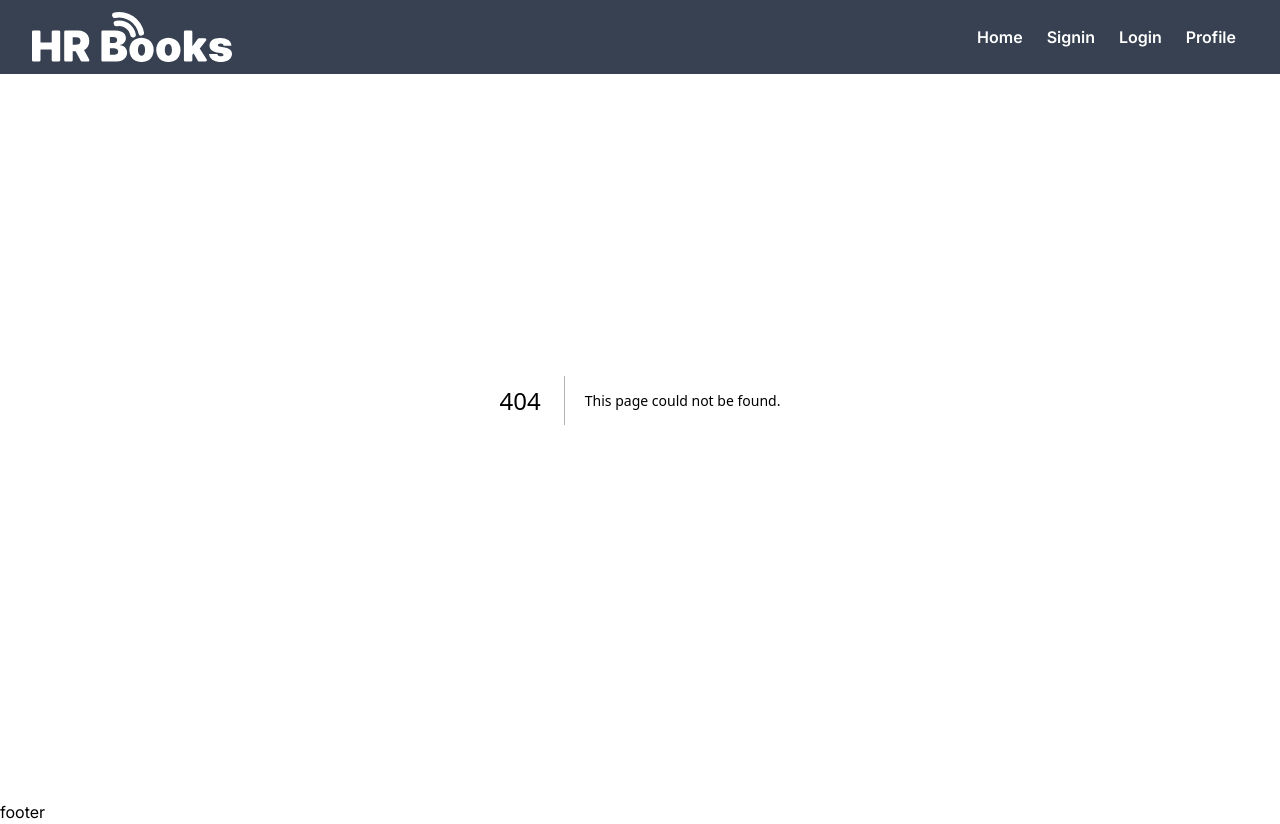
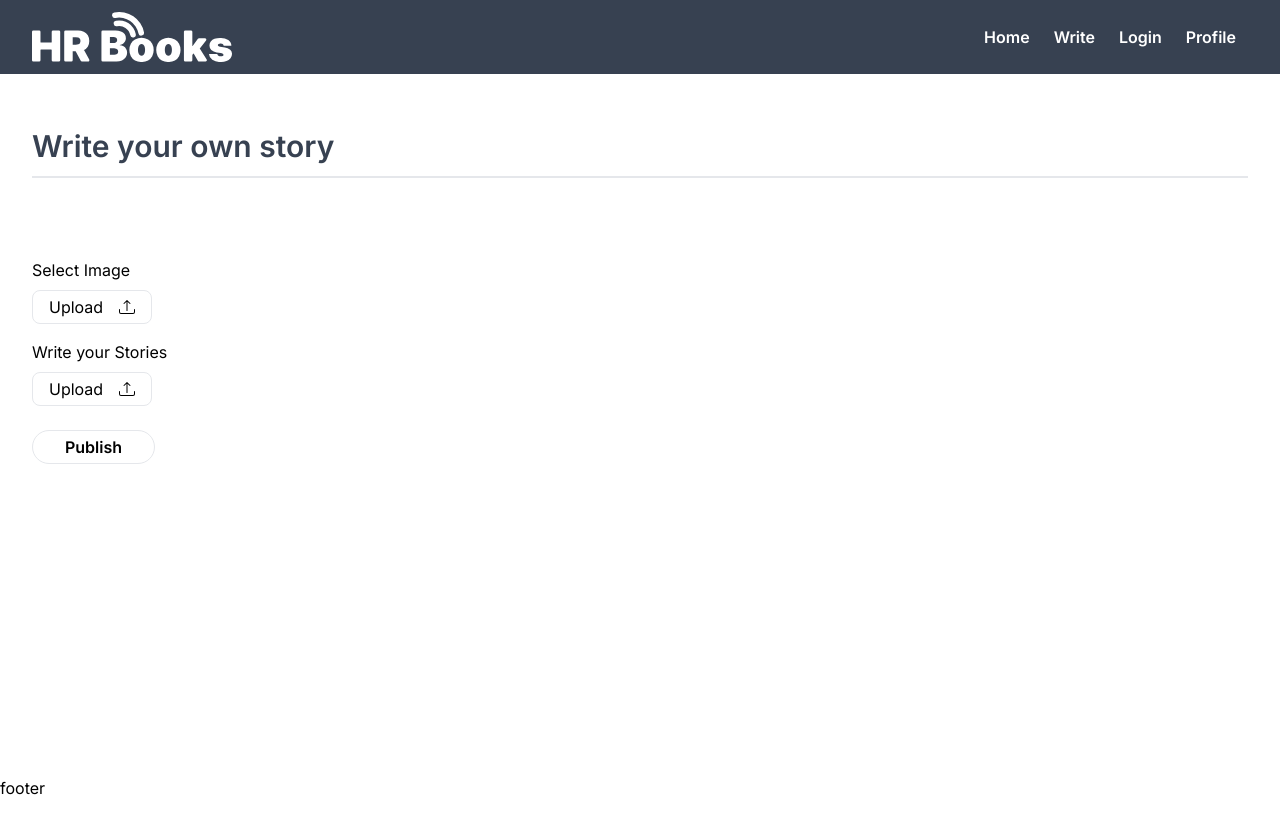
Before and after one commit to habib610/spring-blog, a Next.js app in the folder frontend/: page /write in a window 1280 px wide. Before the commit this address had no page. After the commit the page ends 800 px from the top, so only its background shows below. Built offline with nearby package versions, Linux system fonts and the light colour scheme.

Commit message:
upload-btn

```diff
--- a/frontend/components/home/Hero.tsx
+++ b/frontend/components/home/Hero.tsx
@@ -6,19 +6,19 @@ const Hero = () => {
                     <h1 className="text-4xl md:text-3xl lg:text-6xl text-black font-extrabold">
                         Read Books <br /> Publish knowledge
                     </h1>
-                    <p className="text-lg text-gray-500 my-2  ">
+                    <p className="text-lg text-gray-500 my-3  ">
                         Discover stories, thinking, and expertise from writers
                         on any topic.{" "}
                     </p>
 
-                    <form className=" w-[100%] md:w-[80%] flex rounded-full border transition-all shadow-sm  border-gray-400  focus-within:border-blue-500 items-center overflow-hidden relative">
+                    <form className=" w-[100%] md:w-[80%] flex rounded-full border transition-all shadow-sm  border-gray-400  focus-within:border-blue-500 items-center overflow-hidden relative mt-4">
                         <input
                             placeholder="Search for stories"
                             type="text"
                             className="outline-none border-none focus:border-none  px-3 w-full rounded-full  flex-1 h-full py-2 pl-6 "
                         />
 
-                        <button className="absolute top-0 right-0 bottom-0 px-4">
+                        <button className="absolute top-0 right-0 bottom-0 px-4 ">
                             <svg
                                 className="text-gray-600 h-4 w-4 fill-current"
                                 xmlns="http://www.w3.org/2000/svg"
--- a/frontend/constants/routes.ts
+++ b/frontend/constants/routes.ts
@@ -7,8 +7,8 @@ export const links = [
     },
     {
         id: 2,
-        label: "Signin",
-        link: "/",
+        label: "Write",
+        link: "/write",
     },
     {
         id: 3,
--- a/frontend/pages/_app.tsx
+++ b/frontend/pages/_app.tsx
@@ -14,10 +14,12 @@ export default function App({ Component, pageProps }: AppProps) {
             <header>
                 <Navbar />
             </header>
-            <main>
-                <Component {...pageProps} />
-            </main>
-            <footer>footer</footer>
+            <div className="min-h-screen flex flex-col">
+                <main className="flex-1">
+                    <Component {...pageProps} />
+                </main>
+                <footer>footer</footer>
+            </div>
         </div>
     );
 }
--- /dev/null
+++ b/frontend/pages/write/index.tsx
@@ -0,0 +1,46 @@
+import { BsUpload } from "react-icons/bs";
+import Container from "../../components/global/Container";
+import Title from "../../components/global/Title";
+const Write = () => {
+    return (
+        <Container>
+            <div className="  h-full pt-24 ">
+                <div className="border-b-2  mb-16">
+                    <Title title="Write your own story" />
+                </div>
+                <div className="pt-4">
+                    <h2>Select Image</h2>
+                    <button
+                        className="flex items-center justify-center px-4 py-1 border border-gray-200 rounded-lg text-md
+                    outline-none mt-2 transition-all hover:text-blue-700 hover:shadow-sm active:shadow-md
+                    hover:border-blue-500 "
+                    >
+                        Upload <BsUpload className="ml-4" />
+                    </button>
+                </div>
+                <div className="pt-4">
+                    <h2>Write your Stories</h2>
+                    <button
+                        className="flex items-center justify-center px-4 py-1 border border-gray-200 rounded-lg text-md
+                    outline-none mt-2 transition-all hover:text-blue-700 hover:shadow-sm active:shadow-md
+                    hover:border-blue-500 "
+                    >
+                        Upload <BsUpload className="ml-4" />
+                    </button>
+                </div>
+                <div className="pt-4">
+                    <button
+                        className="flex items-center justify-center px-8 py-1 border border-gray-200  text-md
+                    outline-none mt-2 transition-all  hover:shadow-sm active:shadow-md
+                    hover:border-black rounded-full hover:bg-black hover:text-white font-semibold"
+                    >
+                        Publish
+                    </button>
+                </div>
+            </div>
+        </Container>
+    );
+};
+
+export default Write;
+// pt-24 md:w-9/12
```
